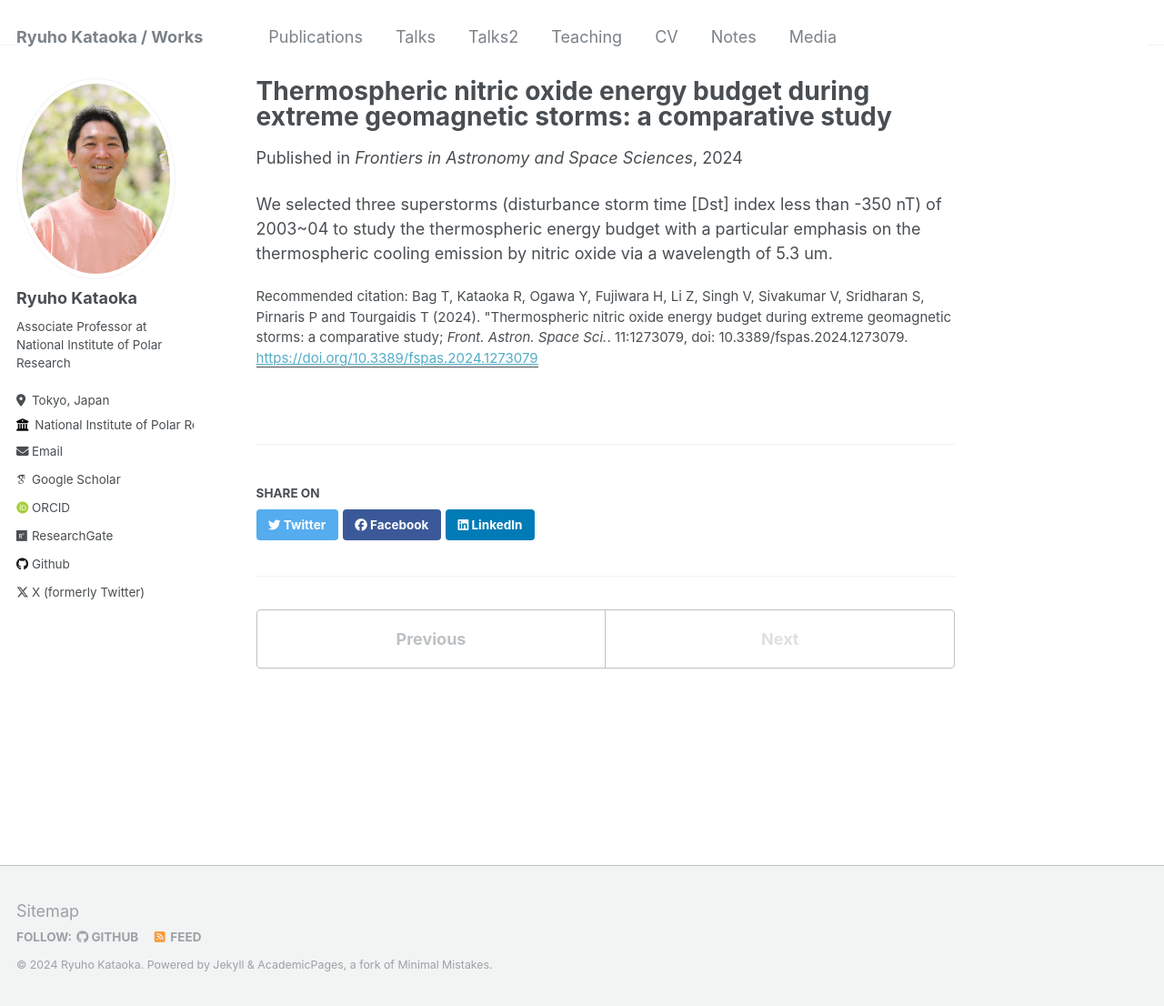
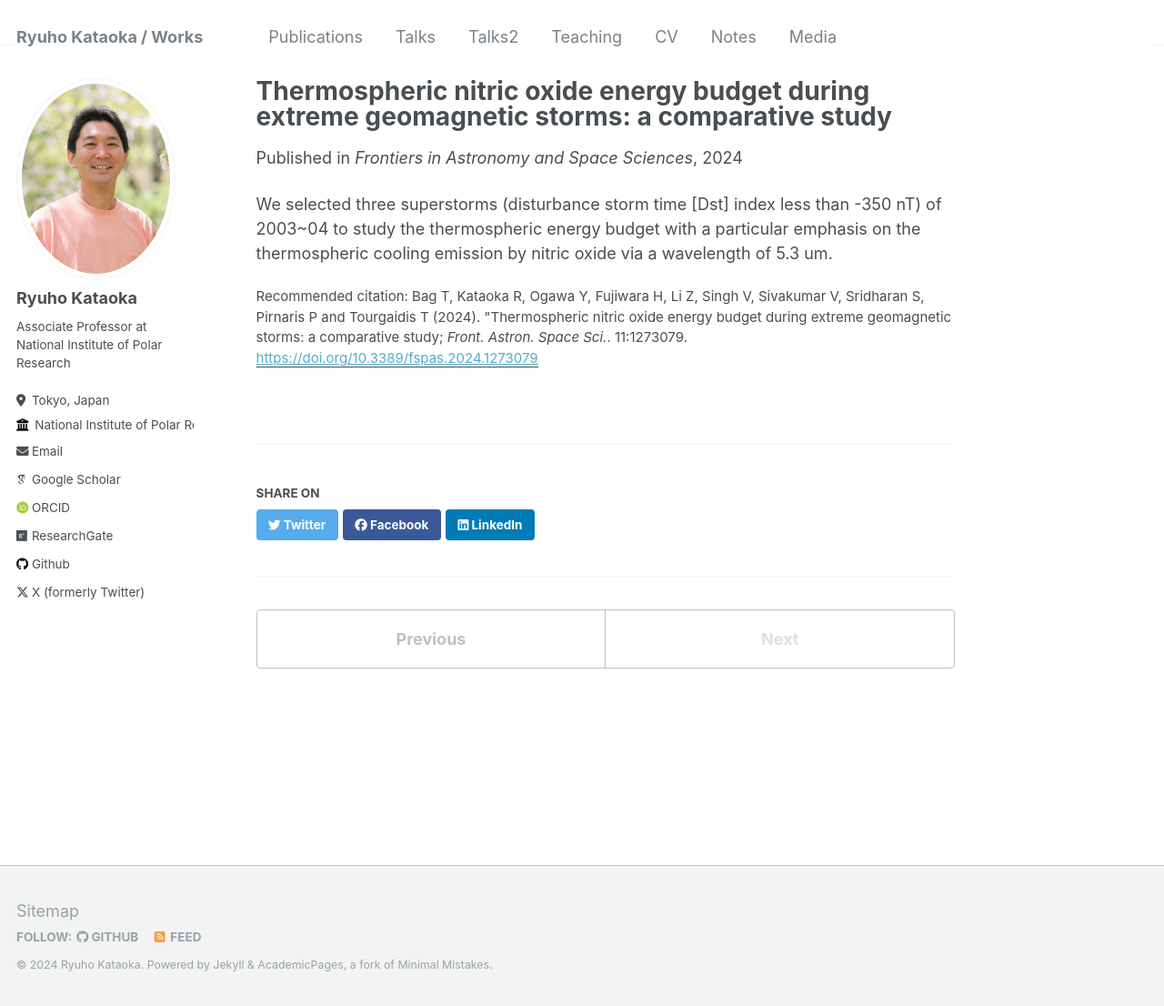
Before and after one commit to ryuhokataoka/ryuhokataoka.github.io, a Jekyll site: the page built from _publications/2024-05-15-storm-cooling.md, in a window 1280 px wide and 1106 px high. Shown: the whole window at 91% size. Built offline with Jekyll 4.4.1, drawn with Linux system fonts in a browser that asks for light colours; some web fonts are replaced.

Commit message:
Update 2024-05-15-storm-cooling.md

```diff
--- a/_publications/2024-05-15-storm-cooling.md
+++ b/_publications/2024-05-15-storm-cooling.md
@@ -6,7 +6,7 @@ excerpt: 'This paper discussed the cooling of the thermosphere during magnetic s
 date: 2024-05-15
 venue: 'Frontiers in Astronomy and Space Sciences'
 paperurl: 'https://doi.org/10.3389/fspas.2024.1273079'
-citation: 'Bag T, Kataoka R, Ogawa Y, Fujiwara H, Li Z, Singh V, Sivakumar V, Sridharan S, Pirnaris P and Tourgaidis T (2024). &quot;Thermospheric nitric oxide energy budget during extreme geomagnetic storms: a comparative study; <i>Front. Astron. Space Sci.</i>. 11:1273079, doi: 10.3389/fspas.2024.1273079.'
+citation: 'Bag T, Kataoka R, Ogawa Y, Fujiwara H, Li Z, Singh V, Sivakumar V, Sridharan S, Pirnaris P and Tourgaidis T (2024). &quot;Thermospheric nitric oxide energy budget during extreme geomagnetic storms: a comparative study; <i>Front. Astron. Space Sci.</i>. 11:1273079.'
 ---
 
 We selected three superstorms (disturbance storm time [Dst] index less than -350 nT)
```
